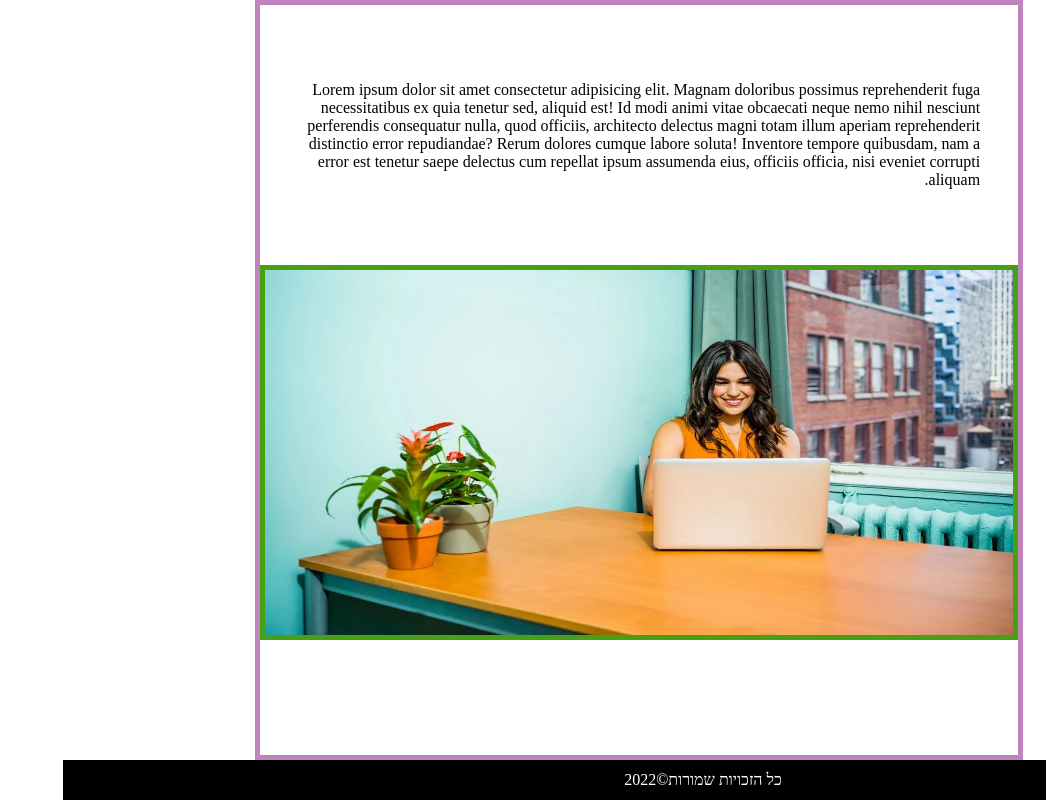
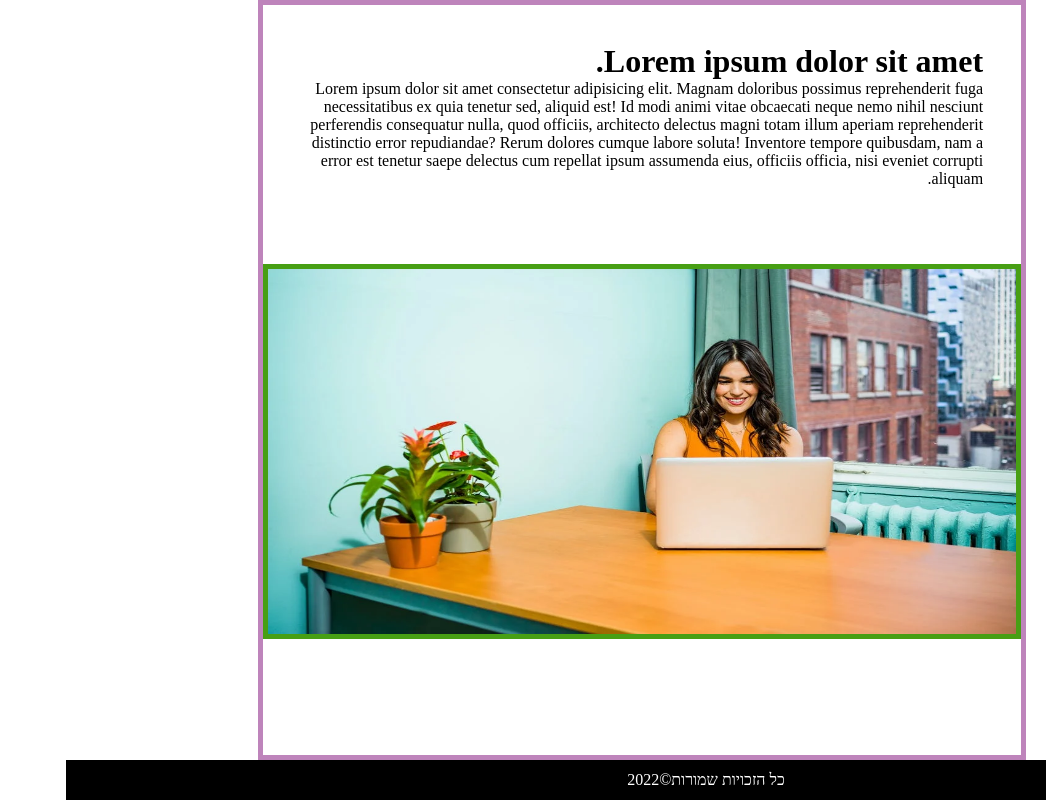
Before and after one commit to fidashn/website, a React (Create React App) app: page / in a window 1280 px wide. Shown: the whole page, without its empty margins (234-1280 px from the left). Built offline with nearby package versions, Linux system fonts and the light colour scheme.

Commit message:
added a title to main

```diff
--- a/src/App.css
+++ b/src/App.css
@@ -56,7 +56,7 @@ body {
 }
 
 .main-content-p{
-  padding: 10% 5% 10% 5%;
+  padding: 5% 5% 10% 5%;
 }
 
 .ads {
--- a/src/Components/Main.js
+++ b/src/Components/Main.js
@@ -3,7 +3,9 @@ import React from 'react'
 function main() {
   return (
     <div className='main-content'>
-      <p className='main-content-p'>Lorem ipsum dolor sit amet consectetur adipisicing elit. Magnam doloribus possimus reprehenderit fuga necessitatibus ex quia tenetur sed, aliquid est! Id modi animi vitae obcaecati neque nemo nihil nesciunt perferendis consequatur nulla, quod officiis, architecto delectus magni totam illum aperiam reprehenderit distinctio error repudiandae? Rerum dolores cumque labore soluta! Inventore tempore quibusdam, nam a error est tenetur saepe delectus cum repellat ipsum assumenda eius, officiis officia, nisi eveniet corrupti aliquam.</p>
+      <p className='main-content-p'>
+        <h1>Lorem ipsum dolor sit amet.</h1>
+        Lorem ipsum dolor sit amet consectetur adipisicing elit. Magnam doloribus possimus reprehenderit fuga necessitatibus ex quia tenetur sed, aliquid est! Id modi animi vitae obcaecati neque nemo nihil nesciunt perferendis consequatur nulla, quod officiis, architecto delectus magni totam illum aperiam reprehenderit distinctio error repudiandae? Rerum dolores cumque labore soluta! Inventore tempore quibusdam, nam a error est tenetur saepe delectus cum repellat ipsum assumenda eius, officiis officia, nisi eveniet corrupti aliquam.</p>
       <p className='ads'></p>
       </div>
   )
```
